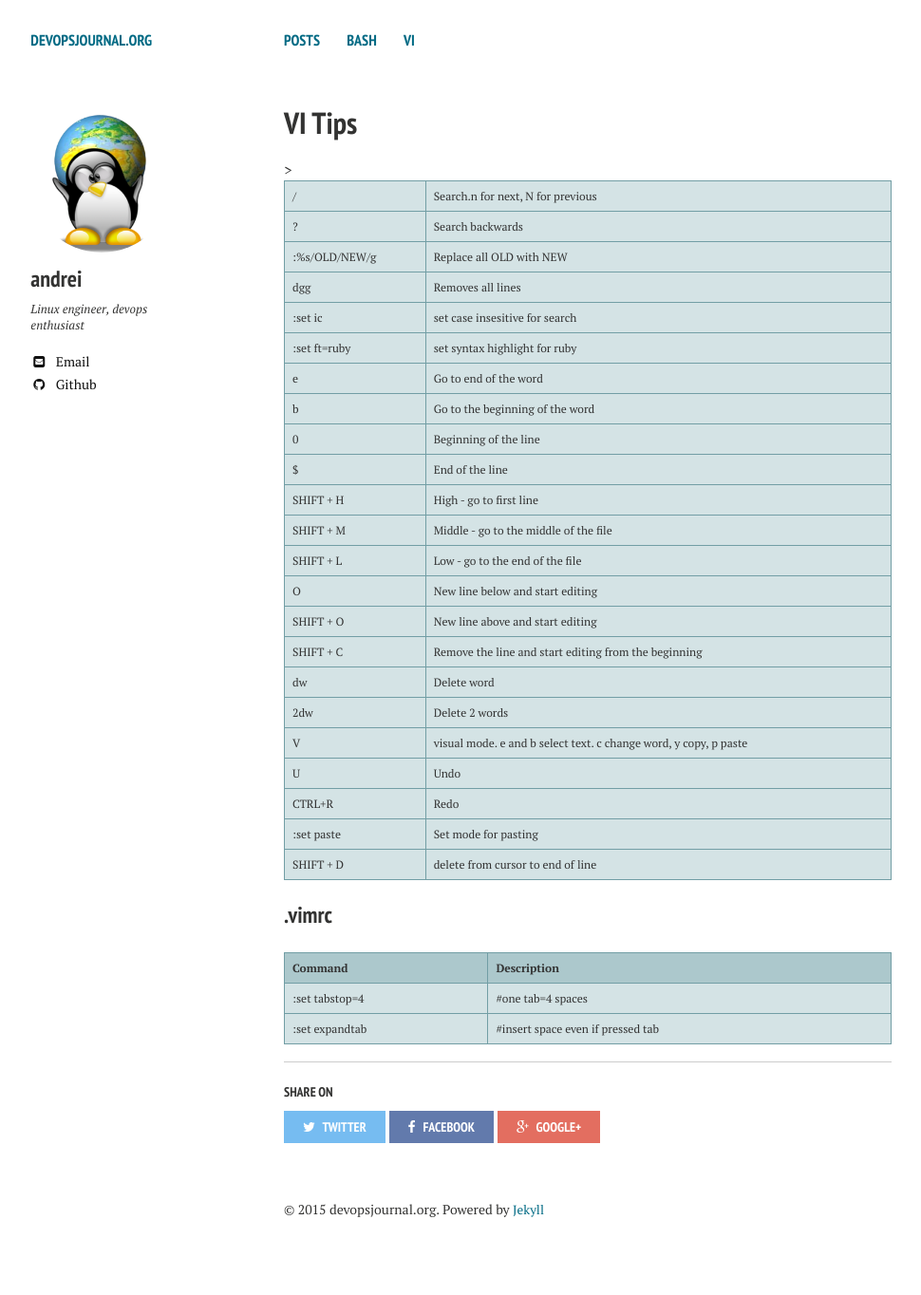
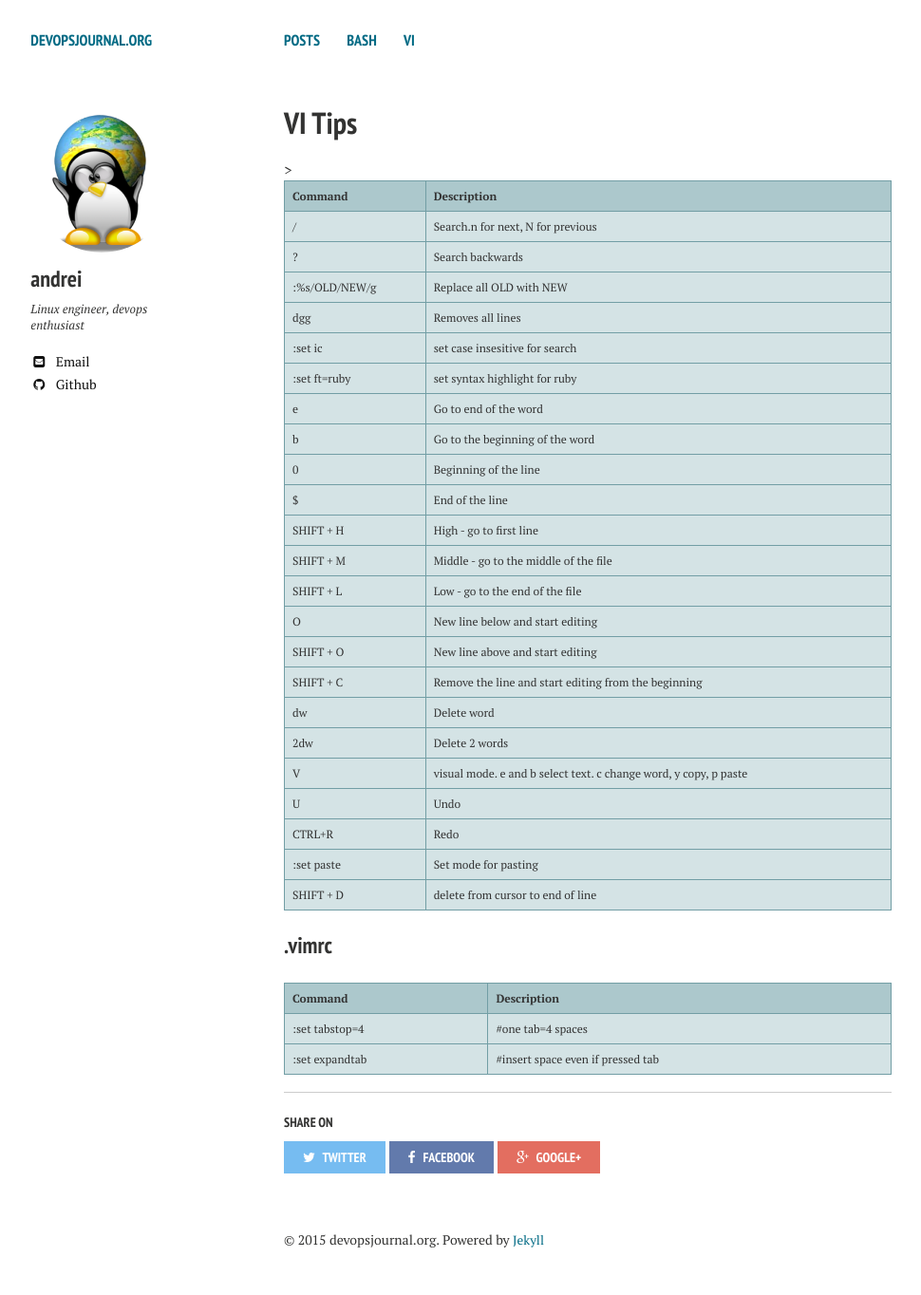
Before and after one commit to andreisid/andreisid.github.io, a Jekyll site: the page built from vi/index.md, in a window 1280 px wide. Shown: the whole page at 95% size, without its empty margins (21-991 px from the left). Built offline with Jekyll 4.4.1, drawn with Linux system fonts in a browser that asks for light colours; nearby versions of some CDN libraries; before the commit the page ends 1332 px from its top, so only the background shows below that.

Commit message:
added header to column

```diff
--- a/vi/index.md
+++ b/vi/index.md
@@ -12,6 +12,7 @@ excerpt: "VI Tips"
 </style>
 <table class="tftable" border="1">
 <tbody>
+<tr><th>Command</th><th>Description</th></tr>
 <tr><td>/</td><td>Search.n for next, N for previous</td></tr>
 <tr><td>?</td><td>Search backwards</td></tr>
 <tr><td>:%s/OLD/NEW/g</td><td>Replace all OLD with NEW</td></tr>
```
